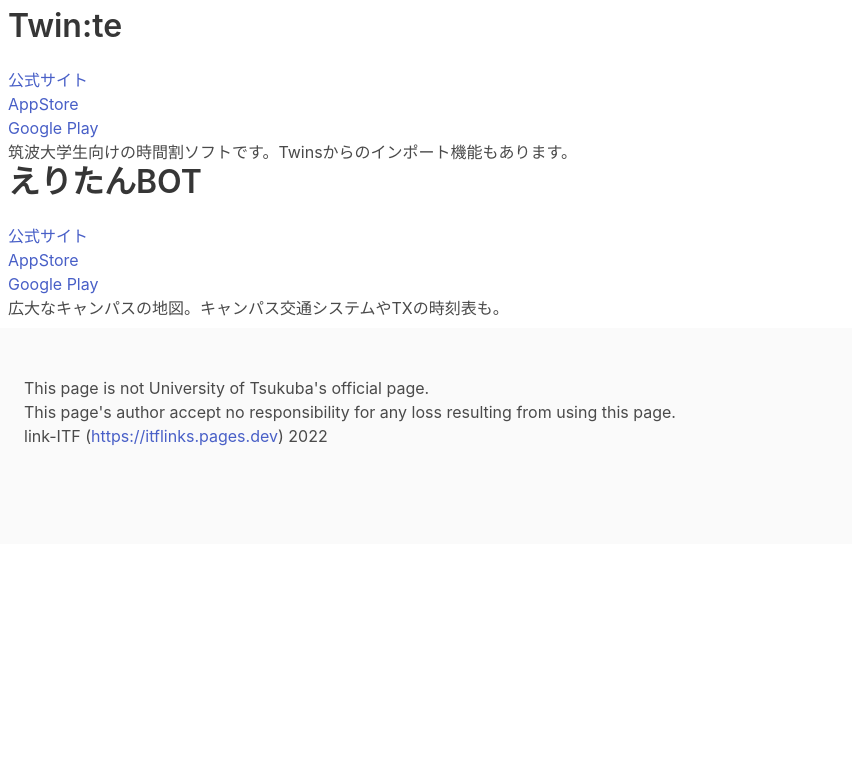
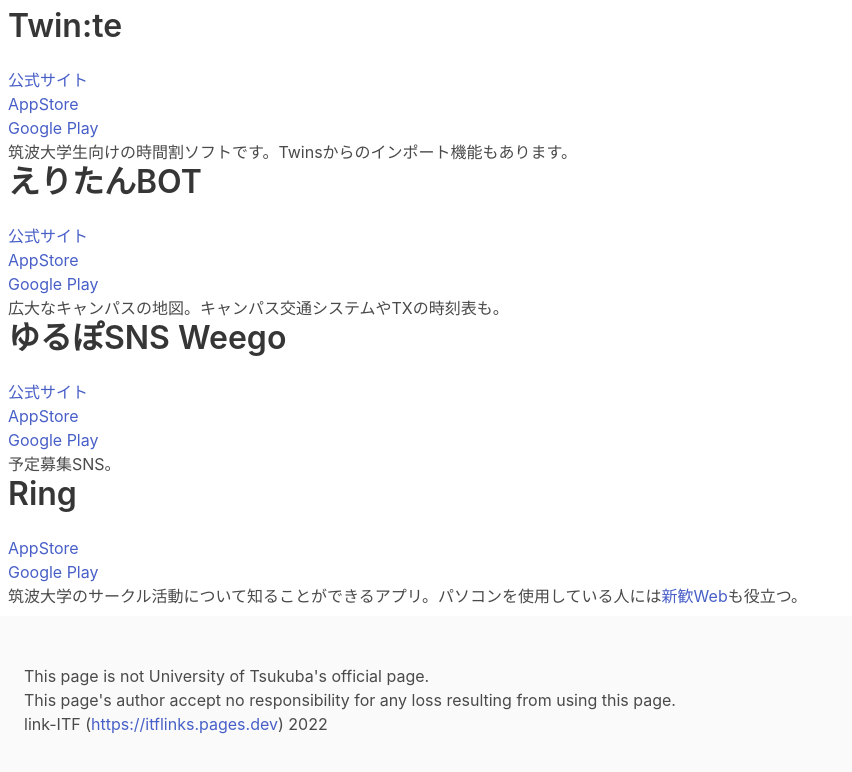
Before and after one commit to otagao/itflinks, a Nuxt app: page /appli in a window 1280 px wide. Shown: the top 772 px of the page, without its empty margins (0-852 px from the left). Built offline with nearby package versions, Linux system fonts and the light colour scheme.

Commit message:
add weego & ring

```diff
--- a/components/Applinks.vue
+++ b/components/Applinks.vue
@@ -22,6 +22,27 @@
         広大なキャンパスの地図。キャンパス交通システムやTXの時刻表も。
       </p>
     </div>
+    <div id="weego">
+      <h2 class="title">ゆるぽSNS Weego</h2>
+      <ul>
+        <li><a href="https://weego.fun/">公式サイト</a></li>
+        <li><a href="https://apps.apple.com/app/weego-fun-%E3%82%86%E3%82%8B%E3%81%BCsns-%E3%82%A6%E3%82%A3%E3%83%BC%E3%82%B4/id1588088704">AppStore</a></li>
+        <li><a href="https://play.google.com/store/apps/details?id=com.flutterflow.weego">Google Play</a></li>
+      </ul>
+      <p>
+        予定募集SNS。
+      </p>
+    </div>
+    <div class="ring">
+      <h2 class="title">Ring</h2>
+      <ul>
+        <li><a href="https://apps.apple.com/app/ring-%E3%82%B3%E3%83%9F%E3%83%A5%E3%83%8B%E3%83%86%E3%82%A3%E3%81%A8%E7%B9%8B%E3%81%8C%E3%82%8B/id1588422998">AppStore</a></li>
+        <li><a href="https://play.google.com/store/apps/details?id=com.tsukuba.community">Google Play</a></li>
+      </ul>
+      <p>
+        筑波大学のサークル活動について知ることができるアプリ。パソコンを使用している人には<a href="https://www.stb.tsukuba.ac.jp/~shinkan-web/">新歓Web</a>も役立つ。
+      </p>
+    </div>
   </div>
 </template>
 
--- a/pages/appli.vue
+++ b/pages/appli.vue
@@ -6,7 +6,18 @@
 </template>
 
 <script lang="ts">
-
+export default {
+  data () {
+    return {
+      title: '筑波大学関連アプリ集'
+    }
+  },
+  head () {
+    return {
+      title: '筑波大学関連アプリ集'
+    }
+  }
+}
 </script>
 
 <style>
```
